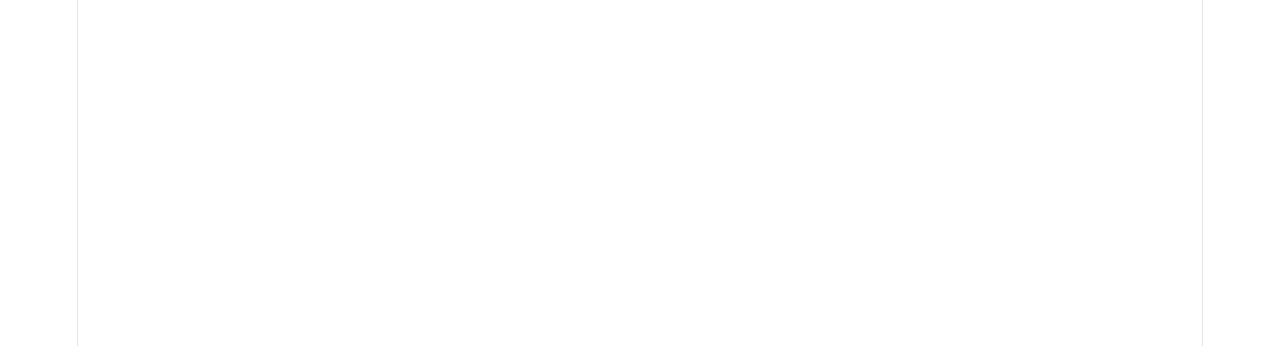
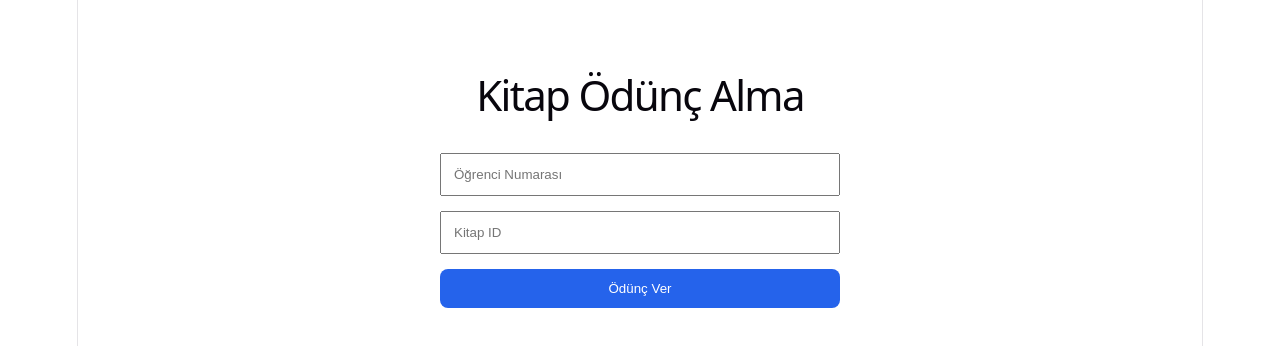
Before and after one commit to Omersmsk1/RubisKutuphaneSistemi, a React app in the folder frontend/: page /odunc in a window 1280 px wide. Before the commit this address had no page. Shown: the top 346 px of the page. Built offline with nearby package versions, Linux system fonts and the light colour scheme; the HTML template or start-up script is replaced by a standard one.

Commit message:
Odunc alma ve kitap teslim sayfalari eklendi

```diff
--- a/frontend/src/App.jsx
+++ b/frontend/src/App.jsx
@@ -4,6 +4,8 @@
 import KayitOl from "./pages/KayitOl";
 import Dashboard from "./pages/Dashboard";
 import Kitaplar from "./pages/Kitaplar";
+import OduncAlma from "./pages/OduncAlma";
+import KitapTeslim from "./pages/KitapTeslim";
 
 function App() {
   return (
@@ -12,6 +14,8 @@
       <Route path="/kayit" element={<KayitOl />} />
       <Route path="/dashboard" element={<Dashboard />} />
       <Route path="/kitaplar" element={<Kitaplar />} />
+      <Route path="/odunc" element={<OduncAlma />} />
+      <Route path="/teslim" element={<KitapTeslim />} />
     </Routes>
   );
 }
--- a/frontend/src/pages/Dashboard.jsx
+++ b/frontend/src/pages/Dashboard.jsx
@@ -14,13 +14,17 @@
           </div>
         </Link>
 
+        <Link to="/odunc">
             <div className="card">
              <h2>📖 Ödünç Al</h2>
           </div>
+        </Link>
 
+<Link to="/teslim">
   <div className="card">
     <h2>📥 Kitap Teslim</h2>
   </div>
+</Link>
 
         <div className="card">
           <h2>🚪 Çıkış</h2>
--- /dev/null
+++ b/frontend/src/pages/KitapTeslim.css
@@ -0,0 +1,29 @@
+.teslim-container {
+    width: 450px;
+    margin: 50px auto;
+    display: flex;
+    flex-direction: column;
+    gap: 15px;
+}
+
+.teslim-container h1 {
+    text-align: center;
+    font-size: 42px;
+    margin-bottom: 20px;
+}
+
+.teslim-container input {
+    padding: 12px;
+    border: 1px solid #ccc;
+    border-radius: 8px;
+}
+
+.teslim-container button {
+    padding: 12px;
+    border: none;
+    background-color: #16a34a;
+    color: white;
+    border-radius: 8px;
+    cursor: pointer;
+    font-size: 16px;
+}
--- a/frontend/src/pages/KitapTeslim.jsx
+++ b/frontend/src/pages/KitapTeslim.jsx
@@ -1,5 +1,27 @@
+import "./KitapTeslim.css";
+
 function KitapTeslim() {
-  return <h1>Kitap Teslim İşlemleri</h1>;
+  return (
+    <div className="teslim-container">
+
+      <h1>Kitap Teslim</h1>
+
+      <input
+        type="text"
+        placeholder="Öğrenci Numarası"
+      />
+
+      <input
+        type="text"
+        placeholder="Kitap ID"
+      />
+
+      <button>
+        Kitabı Teslim Al
+      </button>
+
+    </div>
+  );
 }
 
 export default KitapTeslim;
--- /dev/null
+++ b/frontend/src/pages/OduncAlma.css
@@ -0,0 +1,28 @@
+.odunc-container {
+    width: 400px;
+    margin: 50px auto;
+    display: flex;
+    flex-direction: column;
+    gap: 15px;
+}
+
+.odunc-container h1 {
+    text-align: center;
+}
+
+.odunc-container input {
+    padding: 12px;
+}
+
+.odunc-container button {
+    padding: 12px;
+    background: #2563eb;
+    color: white;
+    border: none;
+    border-radius: 8px;
+}
+.odunc-container h1 {
+    text-align: center;
+    font-size: 42px;
+    margin-bottom: 30px;
+}
--- a/frontend/src/pages/OduncAlma.jsx
+++ b/frontend/src/pages/OduncAlma.jsx
@@ -1,5 +1,23 @@
+import "./OduncAlma.css";
+
 function OduncAlma() {
-  return <h1>Ödünç Alma</h1>;
+  return (
+    <div className="odunc-container">
+      <h1>Kitap Ödünç Alma</h1>
+
+      <input
+        type="text"
+        placeholder="Öğrenci Numarası"
+      />
+
+      <input
+        type="text"
+        placeholder="Kitap ID"
+      />
+
+      <button>Ödünç Ver</button>
+    </div>
+  );
 }
 
 export default OduncAlma;
```
Lines whose indentation alone changed are shown as unchanged.
